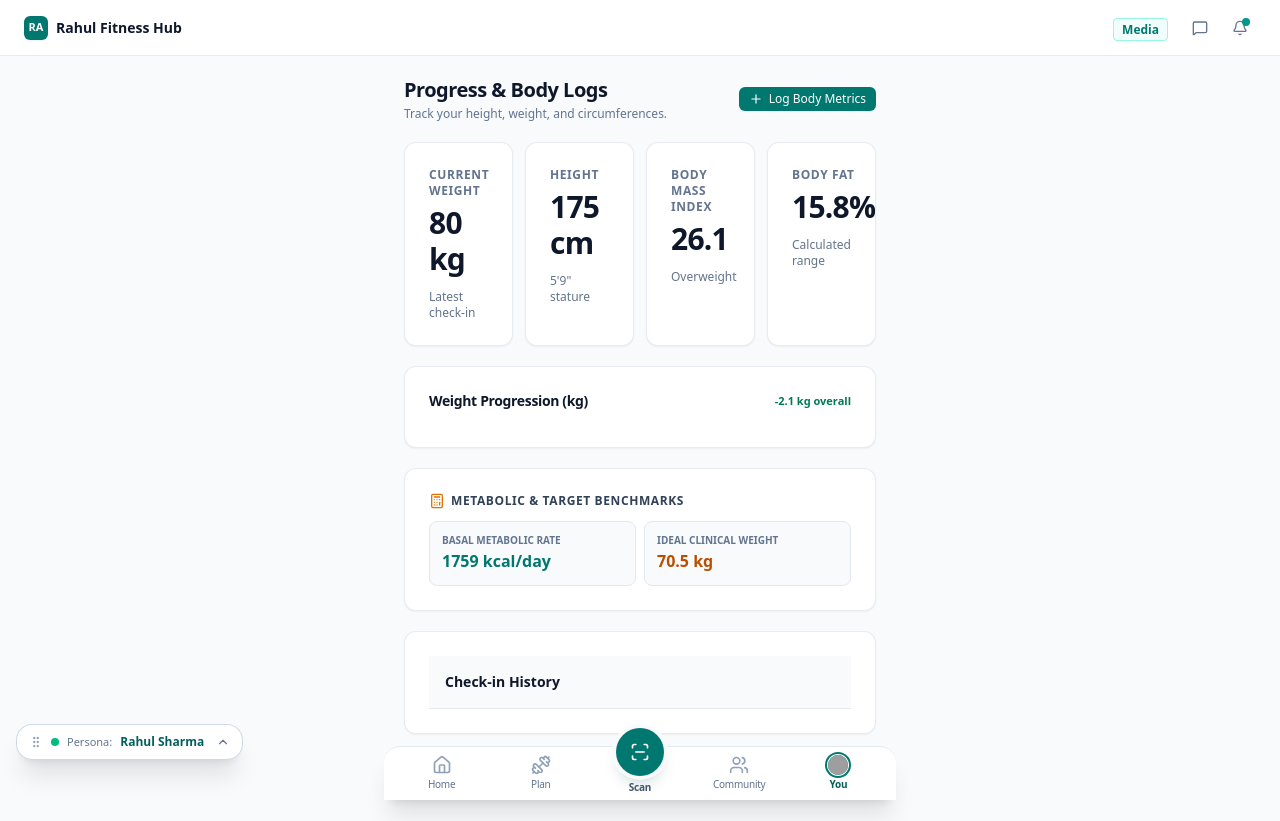
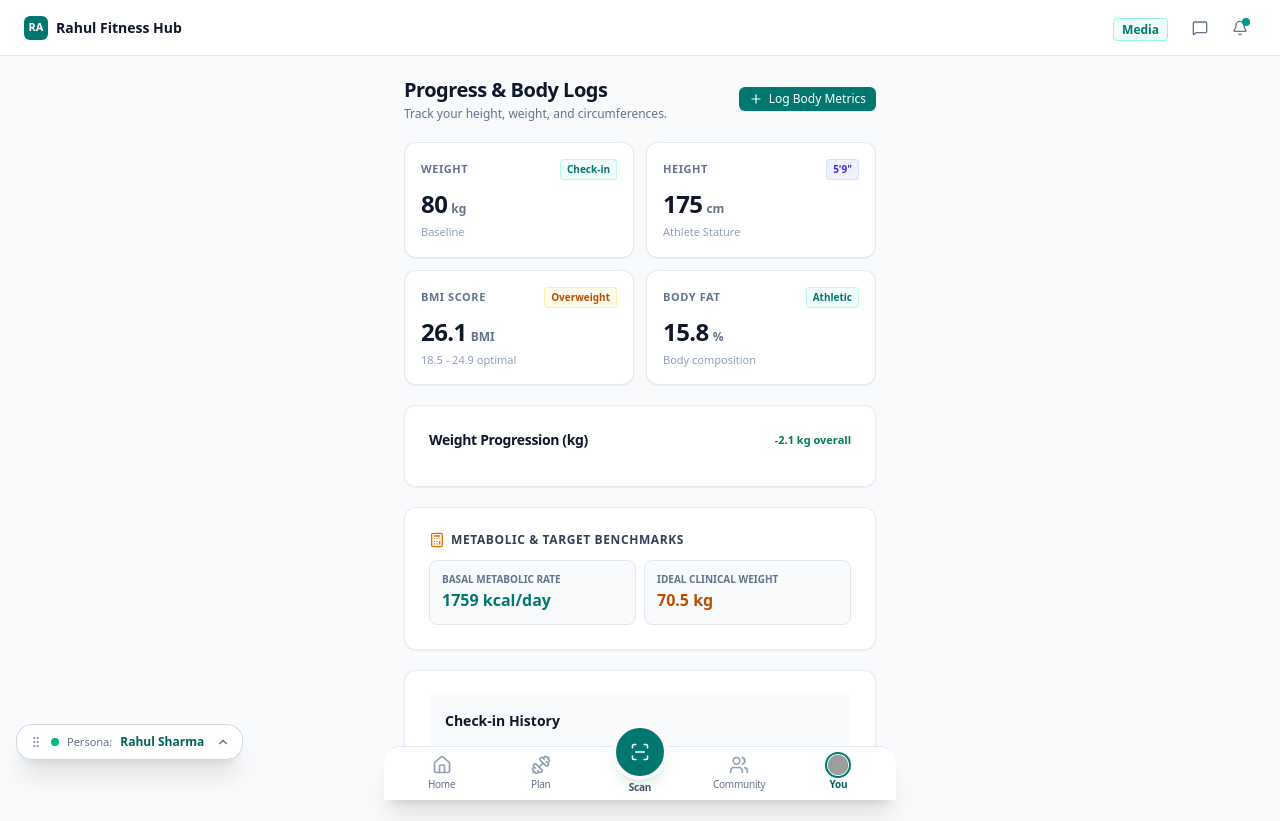
Before and after one commit to SarveshCS/coach-business-platform, a Next.js app: page /app/progress in a window 1280 px wide. Before the commit the page ends 800 px from the top, so only its background shows below. Built offline with nearby package versions, Linux system fonts and the light colour scheme; grey boxes are pictures that could not be loaded.

Commit message:
fix(progress): layout stat cards in a clean 2x2 grid with inline units and consistent heights

```diff
--- a/src/app/app/progress/page.tsx
+++ b/src/app/app/progress/page.tsx
@@ -2,7 +2,7 @@
 
 import React, { useState } from 'react';
 import { ClientAppLayout } from '@/components/layout/ClientAppLayout';
-import { Card, StatCard } from '@/components/ui/Card';
+import { Card } from '@/components/ui/Card';
 import { Button } from '@/components/ui/Button';
 import { Input } from '@/components/ui/Input';
 import { Modal } from '@/components/ui/Modal';
@@ -105,28 +105,97 @@ export default function ClientProgressPage() {
           </Button>
         </div>
 
-        {/* 4 Biometric Stat Cards */}
-        <div className="grid grid-cols-2 sm:grid-cols-4 gap-3">
-          <StatCard
-            title="Current Weight"
-            value={`${currentWeight} kg`}
-            subtitle="Latest check-in"
-          />
-          <StatCard
-            title="Height"
-            value={`${currentHeight} cm`}
-            subtitle={`${Math.floor(currentHeight / 30.48)}'${Math.round((currentHeight % 30.48) / 2.54)}" stature`}
-          />
-          <StatCard
-            title="Body Mass Index"
-            value={bmi.bmi}
-            subtitle={bmi.category}
-          />
-          <StatCard
-            title="Body Fat"
-            value={`${latestMeas?.bodyFatPercentage ? `${latestMeas.bodyFatPercentage}%` : '15.8%'}`}
-            subtitle="Calculated range"
-          />
+        {/* 4 Biometric Stat Cards - Spacious 2x2 Grid */}
+        <div className="grid grid-cols-2 gap-3">
+          {/* Card 1: Current Weight */}
+          <div className="p-4 rounded-xl bg-white border border-slate-200/90 shadow-2xs flex flex-col justify-between">
+            <div className="flex items-center justify-between">
+              <span className="text-[11px] font-bold uppercase tracking-wider text-slate-500">
+                Weight
+              </span>
+              <span className="text-[10px] font-bold text-teal-700 bg-teal-50 px-1.5 py-0.5 rounded border border-teal-200/60">
+                Check-in
+              </span>
+            </div>
+            <div className="mt-2 flex items-baseline gap-1">
+              <span className="text-2xl font-extrabold text-slate-900 font-mono tracking-tight">
+                {currentWeight}
+              </span>
+              <span className="text-xs font-bold text-slate-500 font-sans">kg</span>
+            </div>
+            <p className="text-[11px] text-slate-400 mt-1 truncate">
+              {latestMeas ? formatDate(latestMeas.date) : 'Baseline'}
+            </p>
+          </div>
+
+          {/* Card 2: Height / Stature */}
+          <div className="p-4 rounded-xl bg-white border border-slate-200/90 shadow-2xs flex flex-col justify-between">
+            <div className="flex items-center justify-between">
+              <span className="text-[11px] font-bold uppercase tracking-wider text-slate-500">
+                Height
+              </span>
+              <span className="text-[10px] font-bold text-indigo-700 bg-indigo-50 px-1.5 py-0.5 rounded border border-indigo-200/60 font-mono">
+                {Math.floor(currentHeight / 30.48)}&apos;{Math.round((currentHeight % 30.48) / 2.54)}&quot;
+              </span>
+            </div>
+            <div className="mt-2 flex items-baseline gap-1">
+              <span className="text-2xl font-extrabold text-slate-900 font-mono tracking-tight">
+                {currentHeight}
+              </span>
+              <span className="text-xs font-bold text-slate-500 font-sans">cm</span>
+            </div>
+            <p className="text-[11px] text-slate-400 mt-1 truncate">
+              Athlete Stature
+            </p>
+          </div>
+
+          {/* Card 3: Body Mass Index (BMI) */}
+          <div className="p-4 rounded-xl bg-white border border-slate-200/90 shadow-2xs flex flex-col justify-between">
+            <div className="flex items-center justify-between">
+              <span className="text-[11px] font-bold uppercase tracking-wider text-slate-500">
+                BMI Score
+              </span>
+              <span
+                className={`text-[10px] font-bold px-1.5 py-0.5 rounded border ${
+                  bmi.category === 'Normal weight'
+                    ? 'text-emerald-700 bg-emerald-50 border-emerald-200/60'
+                    : 'text-amber-700 bg-amber-50 border-amber-200/60'
+                }`}
+              >
+                {bmi.category}
+              </span>
+            </div>
+            <div className="mt-2 flex items-baseline gap-1">
+              <span className="text-2xl font-extrabold text-slate-900 font-mono tracking-tight">
+                {bmi.bmi}
+              </span>
+              <span className="text-xs font-bold text-slate-500 font-sans">BMI</span>
+            </div>
+            <p className="text-[11px] text-slate-400 mt-1 truncate">
+              18.5 - 24.9 optimal
+            </p>
+          </div>
+
+          {/* Card 4: Body Fat % */}
+          <div className="p-4 rounded-xl bg-white border border-slate-200/90 shadow-2xs flex flex-col justify-between">
+            <div className="flex items-center justify-between">
+              <span className="text-[11px] font-bold uppercase tracking-wider text-slate-500">
+                Body Fat
+              </span>
+              <span className="text-[10px] font-bold text-teal-700 bg-teal-50 px-1.5 py-0.5 rounded border border-teal-200/60">
+                Athletic
+              </span>
+            </div>
+            <div className="mt-2 flex items-baseline gap-1">
+              <span className="text-2xl font-extrabold text-slate-900 font-mono tracking-tight">
+                {latestMeas?.bodyFatPercentage ? latestMeas.bodyFatPercentage : '15.8'}
+              </span>
+              <span className="text-xs font-bold text-slate-500 font-sans">%</span>
+            </div>
+            <p className="text-[11px] text-slate-400 mt-1 truncate">
+              Body composition
+            </p>
+          </div>
         </div>
 
         {/* Weight History Chart */}
```
